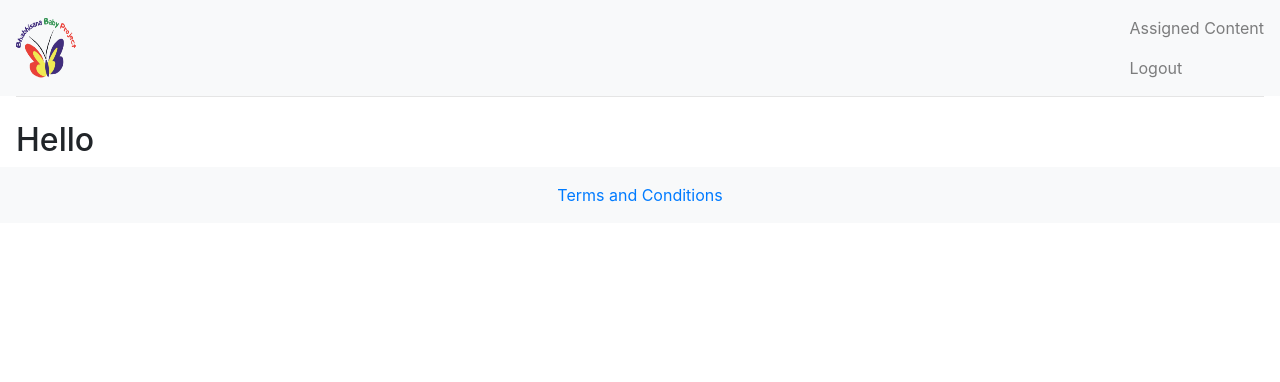
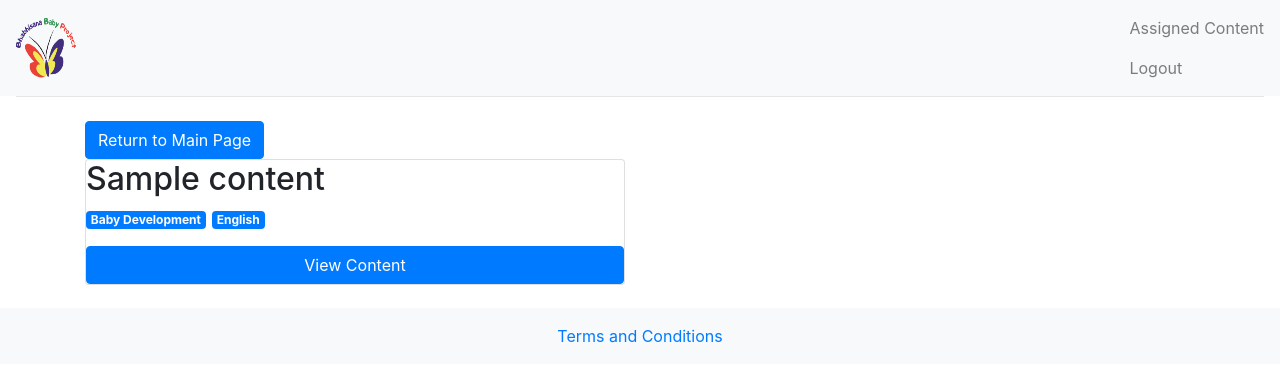
Before and after one commit to beyonsay/YAYBD, a Django app: page /assigned/ in a window 1280 px wide. Shown: the top 382 px of the page. Run offline with Django 4.2, Linux system fonts and the light colour scheme; a user stored in the database is signed in; tables that the repository leaves empty hold one stand-in row (values such as "Sample post"); some libraries are stand-ins or nearby versions.

Commit message:
Assigned content working

```diff
--- a/main/templates/main/base.html
+++ b/main/templates/main/base.html
@@ -58,7 +58,7 @@
 		</a> -->
 		<div class="navbar-nav">
 			{% if user.is_authenticated %}
-				<a class="nav-item nav-link" href="{% url 'assigned' %}">Assigned Content</a>
+				<a class="nav-item nav-link" href="{% url 'users:assigned' %}">Assigned Content</a>
 				<a class="nav-item nav-link" href="{% url 'logout' %}">Logout</a>
 			{% else %}
 				<a class="nav-item nav-link" href="{% url 'login' %}">Login</a>
--- a/main/templates/main/category.html
+++ b/main/templates/main/category.html
@@ -1,5 +1,5 @@
 {% extends 'main/base.html' %}
-{% block title %} Main Page {% endblock %}
+{% block title %} Category Page {% endblock %}
 {% block content %}
 {% load static %}
 <div class="container">
--- a/main/urls.py
+++ b/main/urls.py
@@ -17,7 +17,7 @@ Including another URLconf
 # from django.contrib import admin
 # from django.urls import path
 # from yayb2.views import hello_geeks, main, content, logged
-from django.urls import path, re_path
+from django.urls import path, re_path, include
 from . import views
 from django.conf import settings
 from django.conf.urls.static import static
--- a/users/templates/users/assigned.html
+++ b/users/templates/users/assigned.html
@@ -1,6 +1,29 @@
-{% extends "main/base.html" %}
+{% extends 'main/base.html' %}
+{% block title %} Assigned Page {% endblock %}
 {% block content %}
+{% load static %}
+<div class="container">
+    <div class="row mt-4">
+        <div class="col-md-12">
+            <a href="{% url 'main:main' %}" class="btn btn-primary">Return to Main Page</a>
+        </div>
+    </div>
 
-    <h2>Hello</h2>
-
-{% endblock content %}
+    <div class="row" id = "content-container">
+      {% for result in allcontent %}
+      <div class="col-md-6" style="margin-bottom: 2%;">
+        <div class="card">
+          <h2>{{ result.title }}</h2>
+          <p>
+            <span class="badge badge-primary" style="margin-right: 0.3125%;">{{ result.topics }}</span>
+            <span class="badge badge-primary">{{ result.language }}</span>
+          </p>
+          <a href="{% url 'main:content' contentID=result.idContent %}">
+            <button class="btn btn-primary btn-block">View Content</button>
+          </a>
+        </div>
+      </div>
+      {% endfor %}
+    </div>
+  </div>
+{% endblock %}
--- /dev/null
+++ b/users/urls.py
@@ -0,0 +1,8 @@
+from django.urls import path
+from . import views
+
+app_name = 'users'
+
+urlpatterns = [
+    path('', views.assigned, name='assigned'),
+]
--- a/users/views.py
+++ b/users/views.py
@@ -1,9 +1,14 @@
 from django.shortcuts import render
 from django.contrib import messages
+from .models import Content
 
 from django.contrib.auth.decorators import login_required
 
 # Create your views here.
 @login_required
 def assigned(request):
-    return render(request, 'users/assigned.html')
+    user = request.user.id
+    allcontent = Content.objects.filter(assignedUsers=user)
+    print(allcontent)
+
+    return render(request, 'users/assigned.html',  {'allcontent': allcontent})
--- a/yayb2/urls.py
+++ b/yayb2/urls.py
@@ -21,7 +21,8 @@ from django.contrib.auth import views as auth_views
 
 urlpatterns = [
     path('', include('main.urls')),
-    path('assigned/', user_views.assigned, name='assigned'),
+    path('assigned/', include('users.urls')),
+    # path('assigned/', user_views.assigned, name='assigned'),
     path('login', auth_views.LoginView.as_view(template_name='users/login.html'), name='login'),
     path('logout', auth_views.LogoutView.as_view(template_name='users/logout.html'), name='logout'),
     path('admin/', admin.site.urls),
```
Also changed, not shown: main/templates/main/main.html (+16 -3 lines), 2 other files.
